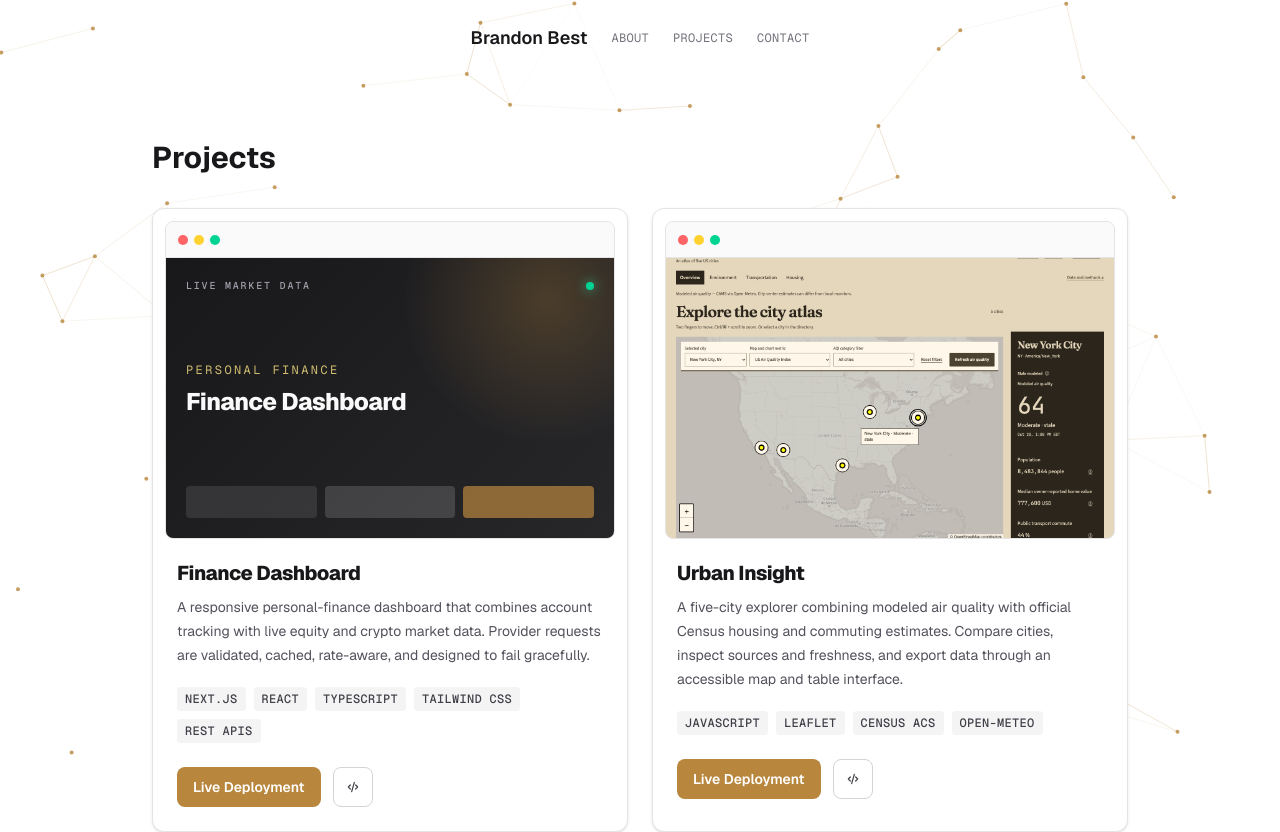
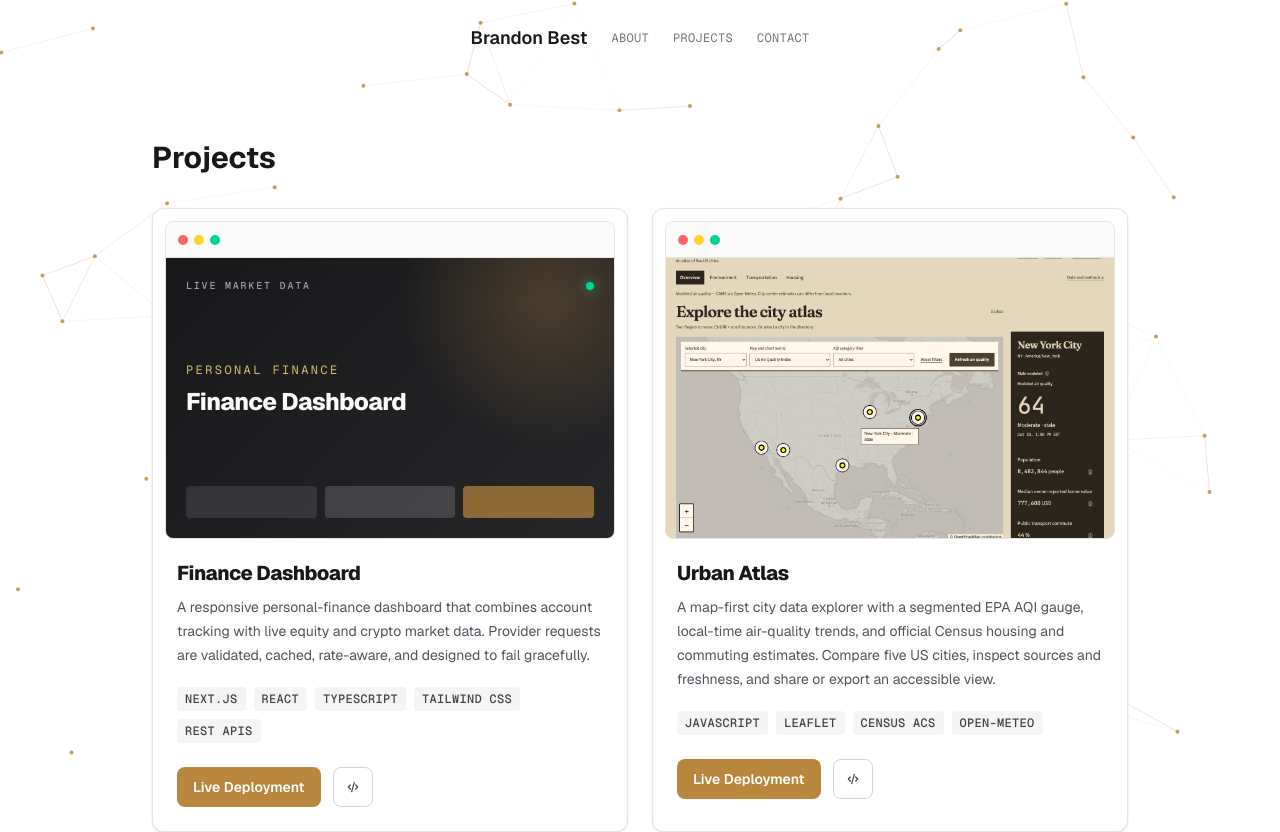
Before and after one commit to BBuster54/final-portfolio-website, a Next.js app: page /projects in a window 1280 px wide. Shown: the top 832 px of the page. Built offline with nearby package versions, Linux system fonts and the light colour scheme.

Commit message:
docs(portfolio): present latest Urban Atlas project and capabilities

```diff
--- a/src/app/projects/[slug]/page.tsx
+++ b/src/app/projects/[slug]/page.tsx
@@ -32,11 +32,13 @@ export default async function ProjectPage({ params }: ProjectPageProps) {
         ))}
       </ul>
       {project.slug === "urban-insight" && (
-        <section className="mt-10 space-y-4 text-zinc-700 dark:text-zinc-300" aria-label="How Urban Insight works">
-          <h2 className="text-xl font-bold">How it works</h2>
-          <p>Explore five cities through a cooperative-touch map or its keyboard-accessible city directory. Compare the same metric across cities, share a filtered view, or export values with their sources and reference dates.</p>
+        <section className="mt-10 space-y-4 text-zinc-700 dark:text-zinc-300" aria-label="How Urban Atlas works">
+          <h2 className="text-xl font-bold">Explore five cities, with context</h2>
+          <p>Urban Atlas brings New York, Los Angeles, Chicago, Houston, and Phoenix into a map-led interface with light and dark themes. A segmented EPA AQI gauge shows air-quality categories in text as well as color, while recent modeled trends include local timestamps and a readable data table.</p>
+          <h2 className="text-xl font-bold">Compare, share, and inspect</h2>
+          <p>Compare cities on the same metric, share a filtered view through its URL, or export CSV data with sources and reference dates. Cooperative touch gestures, a keyboard-accessible city directory, stacked mobile tables, and a print layout provide alternatives to exploring the map.</p>
           <h2 className="text-xl font-bold">Data sources and limitations</h2>
-          <p>Air quality uses the coarse CAMS global model via Open-Meteo, not local monitor observations. Failed requests fall back to a labeled last-good cache, then neutral sample markers. Official housing and commute figures are Census ACS five-year survey estimates; owner-reported home values are not sale prices.</p>
+          <p>Air quality uses the coarse CAMS global model via Open-Meteo, not local monitor observations. Failed requests fall back to a labeled last-good cache, then neutral sample markers with no current reading. Housing and commuting data come from the 2024 Census ACS five-year estimates (2020–2024); homeowner-reported values are not sale prices. Source details and freshness remain visible so modeled, official, stale, and sample data are distinguishable.</p>
         </section>
       )}
       <div className="mt-6 flex gap-4 font-mono text-xs uppercase tracking-wide">
--- a/src/data/projects.ts
+++ b/src/data/projects.ts
@@ -21,9 +21,9 @@ export const projects: Project[] = [
   },
   {
     slug: "urban-insight",
-    title: "Urban Insight",
+    title: "Urban Atlas",
     description:
-      "A five-city explorer combining modeled air quality with official Census housing and commuting estimates. Compare cities, inspect sources and freshness, and export data through an accessible map and table interface.",
+      "A map-first city data explorer with a segmented EPA AQI gauge, local-time air-quality trends, and official Census housing and commuting estimates. Compare five US cities, inspect sources and freshness, and share or export an accessible view.",
     techStack: ["JavaScript", "Leaflet", "Census ACS", "Open-Meteo"],
     githubUrl: "https://github.com/BBuster54/Brandon-Projects-/tree/main/urban-insight-platform",
     liveUrl: "/demos/urban-insight/index.html",
```
Also changed, not shown: 1 other file (tests, documents, lock files or other folders).
